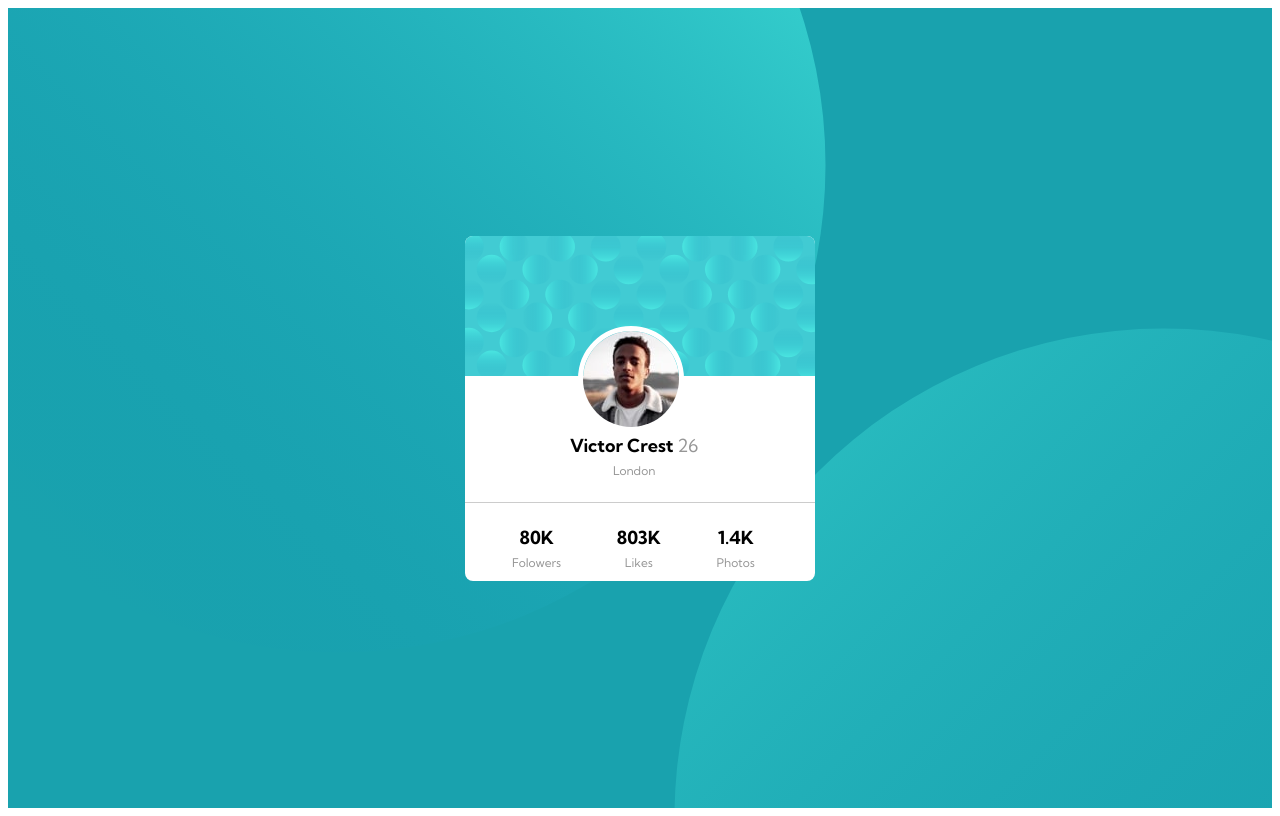
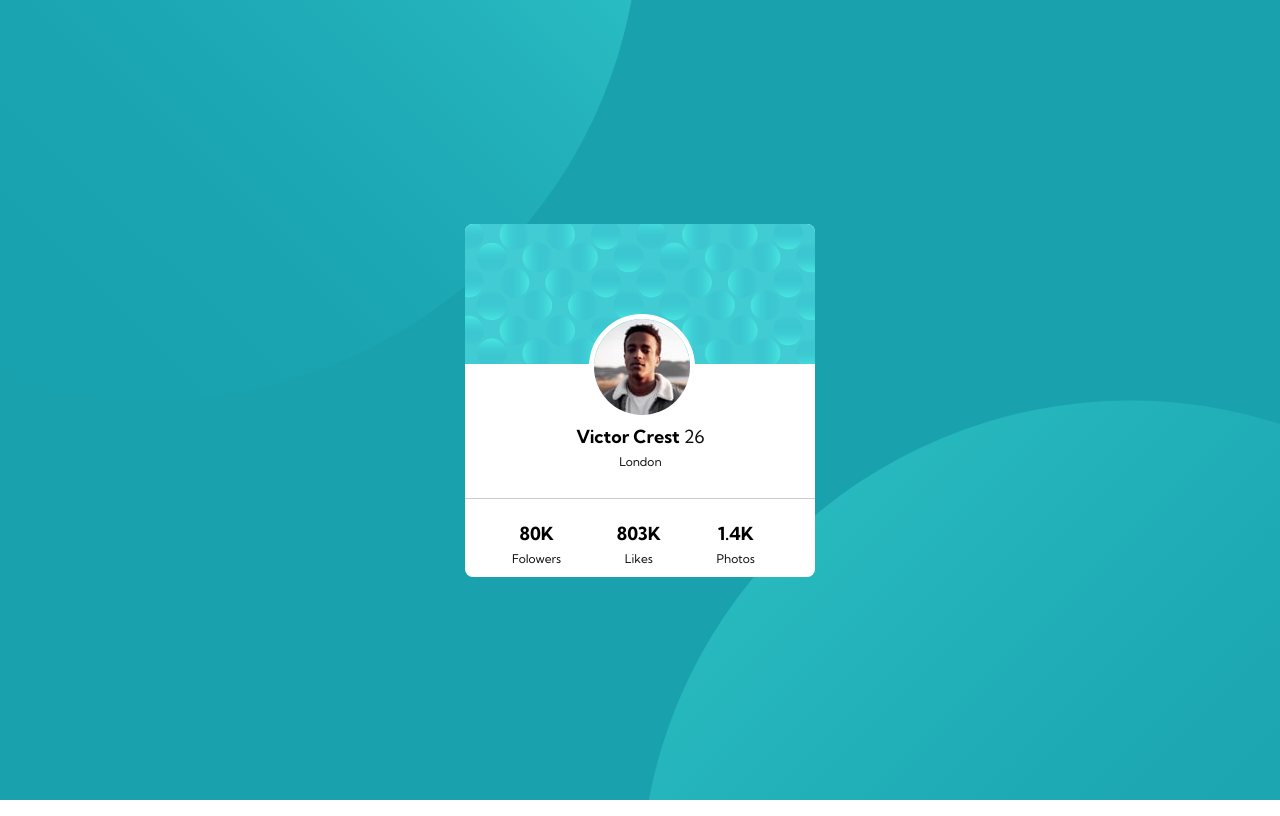
Before and after one commit to ElvisB1987/Quantox-Task, a plain HTML site: page index.html in a window 1280 px wide. Drawn offline with Linux system fonts and the light colour scheme.

Commit message:
Commot 1.1

```diff
--- a/style.css
+++ b/style.css
@@ -1,5 +1,5 @@
 :root {
-    --text-color:hsl(0, 0%, 59%) ;
+    --text-color:hsl(0, 0%, 5%) ;
   }
 
 
@@ -7,6 +7,7 @@
 body {
     font-family: 'Kumbh Sans';
     font-weight: 700;
+    margin: 0px;
 }
 /* ########BACKGROUND########### */
 .main{
@@ -20,7 +21,7 @@ body {
     background-color: hsl(185, 75%, 39%);
     background-image: url(./images/bg-pattern-top.svg), url(./images/bg-pattern-bottom.svg);
     background-repeat: no-repeat;
-    background-position: -20vh -26vw, 52vw 40vh;
+    background-position: right 50vw bottom 50vh, left 50vw top 50vh;
 }
 
 
@@ -41,8 +42,9 @@ body {
 
 .card-bootom {
     position: relative;
-    top: 31px;
-    left: 58px;
+    margin-left: 73px;
+    margin-top: 34px;
+    margin-bottom: -26px;
     height: 122px;
 }
 
@@ -60,14 +62,14 @@ body {
     border-top-width: thin;
 }
 
-/* ###########Picture################### */
+/* ###########Picture################## */
 
 
 #picture>img {
     border-radius: 50%;
     position: absolute;
     margin-top: 90px;
-    margin-left: 113px;
+    margin-left: 124px;
     border-style: solid;
     border-color: white;
     border-width: thick;
@@ -98,7 +100,5 @@ p {
     .card {
     width: 90%;
     }
-    .main {
-        background-position: -133vh -152vw, 52vw 40vh;
-    }
+
 }
```
Also changed, not shown: 2 other files.
